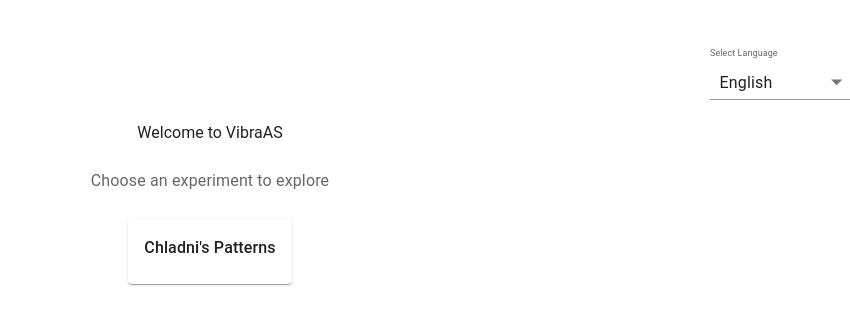
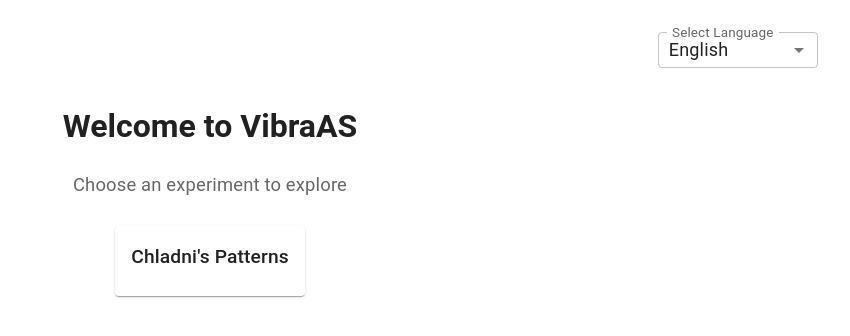
Before and after one commit to AlexJuraska/VibraAsWeb, a React (Vite) app: page / in a window 1280 px wide. Shown: the top 336 px of the page, without its empty margins (430-1280 px from the left). Built offline with nearby package versions, Linux system fonts and the light colour scheme.

Commit message:
Meeting changes

```diff
--- a/src/components/LanguageSelector.tsx
+++ b/src/components/LanguageSelector.tsx
@@ -18,18 +18,21 @@ export default function LanguageSelector() {
 
     return (
         <FormControl
+            variant="outlined"
             size="small"
-            variant="standard"
-            sx={{ minWidth: 140, alignSelf: 'flex-end', gap: 1 }}
+            sx={{
+                minWidth: 160,
+            }}
         >
-            <InputLabel id="language-select-label" sx={{ fontSize: 12 }}>
-                {t('components.languageSelector', 'Lang')}
+            <InputLabel id="language-select-label">
+                {t("components.languageSelector", "Language")}
             </InputLabel>
+
             <Select
                 labelId="language-select-label"
                 id="language-select"
                 value={lang}
-                label={t('components.languageSelector', 'Lang')}
+                label={t("components.languageSelector", "Language")}
                 onChange={handleChange}
             >
                 <MenuItem value="en">{LANG_LABELS.en}</MenuItem>
--- a/src/experiments/chladniPatterns/components/AudioOutputDeviceSelector.tsx
+++ b/src/experiments/chladniPatterns/components/AudioOutputDeviceSelector.tsx
@@ -7,6 +7,7 @@ import {
     IconButton,
     InputLabel,
     MenuItem,
+    OutlinedInput,
     Select,
     Stack,
     Tooltip,
@@ -162,7 +163,7 @@ export const AudioOutputDeviceSelector: React.FC<Props> = ({
                         <Select
                             labelId="audio-output-label"
                             id="audio-output-select"
-                            label={label}
+                            input={<OutlinedInput label={label} />}
                             value={selected}
                             onChange={onChange}
                         >
--- a/src/i18n/cz.json
+++ b/src/i18n/cz.json
@@ -33,7 +33,7 @@
         },
         "graph": {
           "xAxis": "Čas (s)",
-          "yAxis": "Amplitúda"
+          "yAxis": "Amplitúda (a.i.)"
         },
         "savedFrequencyDropdown": {
           "savedFrequencies": "Uložené frekvence",
--- a/src/i18n/en.json
+++ b/src/i18n/en.json
@@ -33,7 +33,7 @@
       },
         "graph": {
           "xAxis": "Time (s)",
-          "yAxis": "Amplitude"
+          "yAxis": "Amplitude (a.i.)"
         },
         "savedFrequencyDropdown": {
           "savedFrequencies": "Saved Frequencies",
--- a/src/i18n/sk.json
+++ b/src/i18n/sk.json
@@ -33,7 +33,7 @@
         },
         "graph": {
           "xAxis": "Čas (s)",
-          "yAxis": "Amplitúda"
+          "yAxis": "Amplitúda (a.i.)"
         },
         "savedFrequencyDropdown": {
           "savedFrequencies": "Uložené frekvencie",
--- a/src/pages/Home.tsx
+++ b/src/pages/Home.tsx
@@ -8,14 +8,26 @@ export default function Home() {
     const { t } = useTranslation();
 
     const experiments = [
-        { titleKey: "home.experiment_chladni", title: "Chladni's Patterns", path: "/experiments/chladniPatterns" },
+            { titleKey: "home.experiment_chladni", title: "Chladni's Patterns", path: "/experiments/chladniPatterns" },
 //        { titleKey: "home.experiment_laser", title: "Laser Vibrometer", path: "/experiments/laserVibrometer" },
 //        { titleKey: "home.experiment_graph", title: "Graph Test", path: "/components/graphTest" },
     ];
 
     return (
-        <Box display="flex" flexDirection="column" alignItems="center" gap={3} mt={6}>
-            <LanguageSelector></LanguageSelector>
+        <Box display="flex" flexDirection="column" alignItems="center" gap={3}>
+            <Box
+                mt={1}
+                mb={2}
+                sx={{
+                    width: "100%",
+                    display: "flex",
+                    justifyContent: "flex-end",
+                    px: { xs: 2, lg: 4 },
+                    pt: { xs: 2, lg: 3 },
+                }}
+            >
+                <LanguageSelector />
+            </Box>
             <Typography variant="h3">{t("home.welcome", "Welcome to VibraAS")}</Typography>
             <Typography variant="subtitle1" color="text.secondary">
                 {t("home.choose_experiment", "Choose an experiment to explore")}
--- a/src/theme.tsx
+++ b/src/theme.tsx
@@ -11,6 +11,67 @@ const fluidDesktop = {
     control: "clamp(36px, 2.2vw, 42px)",
     icon: "clamp(18px, 1.8vw, 22px)",
 };
+
+const fluidTypography = {
+    h1: {
+        mobile: "clamp(2.2rem, 8vw, 2.8rem)",
+        desktop: "clamp(1.8rem, 3vw, 2.2rem)",
+    },
+    h2: {
+        mobile: "clamp(1.9rem, 6.5vw, 2.4rem)",
+        desktop: "clamp(1.5rem, 2.5vw, 1.9rem)",
+    },
+    h3: {
+        mobile: "clamp(1.6rem, 5.5vw, 2rem)",
+        desktop: "clamp(1.3rem, 2vw, 1.6rem)",
+    },
+    h4: {
+        mobile: "clamp(1.35rem, 4.5vw, 1.6rem)",
+        desktop: "clamp(1.15rem, 1.6vw, 1.35rem)",
+    },
+    h5: {
+        mobile: "clamp(1.2rem, 4vw, 1.35rem)",
+        desktop: "clamp(1.05rem, 1.4vw, 1.15rem)",
+    },
+    h6: {
+        mobile: "clamp(1.05rem, 3.5vw, 1.2rem)",
+        desktop: "clamp(0.95rem, 1.2vw, 1.05rem)",
+    },
+
+    body1: {
+        mobile: fluidMobile.font,
+        desktop: fluidDesktop.font,
+    },
+    body2: {
+        mobile: "clamp(0.95rem, 4.5vw, 1.05rem)",
+        desktop: "clamp(0.8rem, 1.2vw, 0.9rem)",
+    },
+
+    subtitle1: {
+        mobile: "clamp(1rem, 4.5vw, 1.15rem)",
+        desktop: "clamp(0.85rem, 1.3vw, 0.95rem)",
+    },
+    subtitle2: {
+        mobile: "clamp(0.9rem, 4vw, 1rem)",
+        desktop: "clamp(0.75rem, 1.1vw, 0.85rem)",
+    },
+
+    button: {
+        mobile: fluidMobile.font,
+        desktop: fluidDesktop.font,
+    },
+
+    caption: {
+        mobile: "clamp(0.8rem, 3.5vw, 0.9rem)",
+        desktop: "clamp(0.7rem, 1vw, 0.8rem)",
+    },
+
+    overline: {
+        mobile: "clamp(0.75rem, 3vw, 0.85rem)",
+        desktop: "clamp(0.65rem, 0.9vw, 0.75rem)",
+    },
+};
+
 
 const theme = createTheme({
     palette: {
@@ -26,10 +87,70 @@ const theme = createTheme({
     },
 
     typography: {
-        fontSize: 16,
+
+        h1: { fontSize: fluidTypography.h1.mobile, fontWeight: 700 },
+        h2: { fontSize: fluidTypography.h2.mobile, fontWeight: 600 },
+        h3: { fontSize: fluidTypography.h3.mobile, fontWeight: 600 },
+        h4: { fontSize: fluidTypography.h4.mobile, fontWeight: 600 },
+        h5: { fontSize: fluidTypography.h5.mobile, fontWeight: 500 },
+        h6: { fontSize: fluidTypography.h6.mobile, fontWeight: 500 },
+
+        subtitle1: { fontSize: fluidTypography.subtitle1.mobile },
+        subtitle2: { fontSize: fluidTypography.subtitle2.mobile },
+
+        body1: { fontSize: fluidTypography.body1.mobile, lineHeight: 1.6 },
+        body2: { fontSize: fluidTypography.body2.mobile, lineHeight: 1.55 },
+
+        button: {
+            fontSize: fluidTypography.button.mobile,
+            textTransform: "none",
+            fontWeight: 500,
+        },
+
+        caption: { fontSize: fluidTypography.caption.mobile },
+        overline: {
+            fontSize: fluidTypography.overline.mobile,
+            letterSpacing: "0.08em",
+            textTransform: "uppercase",
+        },
     },
 
     components: {
+
+        MuiCssBaseline: {
+            styleOverrides: (theme) => ({
+                [theme.breakpoints.up("lg")]: {
+                    "& h1": { fontSize: fluidTypography.h1.desktop },
+                    "& h2": { fontSize: fluidTypography.h2.desktop },
+                    "& h3": { fontSize: fluidTypography.h3.desktop },
+                    "& h4": { fontSize: fluidTypography.h4.desktop },
+                    "& h5": { fontSize: fluidTypography.h5.desktop },
+                    "& h6": { fontSize: fluidTypography.h6.desktop },
+
+                    "& .MuiTypography-body1": {
+                        fontSize: fluidTypography.body1.desktop,
+                    },
+                    "& .MuiTypography-body2": {
+                        fontSize: fluidTypography.body2.desktop,
+                    },
+                    "& .MuiTypography-subtitle1": {
+                        fontSize: fluidTypography.subtitle1.desktop,
+                    },
+                    "& .MuiTypography-subtitle2": {
+                        fontSize: fluidTypography.subtitle2.desktop,
+                    },
+                    "& .MuiTypography-button": {
+                        fontSize: fluidTypography.button.desktop,
+                    },
+                    "& .MuiTypography-caption": {
+                        fontSize: fluidTypography.caption.desktop,
+                    },
+                    "& .MuiTypography-overline": {
+                        fontSize: fluidTypography.overline.desktop,
+                    },
+                },
+            }),
+        },
 
         MuiButton: {
             styleOverrides: {
@@ -63,14 +184,48 @@ const theme = createTheme({
         MuiSelect: {
             styleOverrides: {
                 select: ({ theme }) => ({
-                    display: "flex",
-                    alignItems: "center",
-                    minHeight: fluidMobile.control,
-                    fontSize: fluidMobile.font,
+                    paddingRight: theme.spacing(4), // space from dropdown icon
 
                     [theme.breakpoints.up("lg")]: {
-                        minHeight: fluidDesktop.control,
-                        fontSize: fluidDesktop.font,
+                        paddingRight: theme.spacing(5),
+                    },
+                }),
+            },
+        },
+
+        MuiInputLabel: {
+            styleOverrides: {
+                outlined: ({ theme }) => ({
+                    fontSize: "0.95em",
+
+                    [theme.breakpoints.up("lg")]: {
+                        fontSize: "0.9em",
+                    },
+                }),
+            },
+        },
+
+        MuiOutlinedInput: {
+            styleOverrides: {
+                root: ({ theme }) => ({
+                    fontSize: "0.95em",
+
+                    [theme.breakpoints.up("lg")]: {
+                        fontSize: "0.9em",
+                    },
+                }),
+            },
+        },
+
+        MuiMenuItem: {
+            styleOverrides: {
+                root: ({ theme }) => ({
+                    fontSize: "0.95em",
+                    minHeight: "2.25em",
+
+                    [theme.breakpoints.up("lg")]: {
+                        fontSize: "0.9em",
+                        minHeight: "2em",
                     },
                 }),
             },
@@ -118,18 +273,6 @@ const theme = createTheme({
                 }),
             },
         },
-
-        MuiTypography: {
-            styleOverrides: {
-                root: ({ theme }) => ({
-                    fontSize: fluidMobile.font,
-
-                    [theme.breakpoints.up("lg")]: {
-                        fontSize: fluidDesktop.font,
-                    },
-                }),
-            },
-        },
     },
 });
 
```
